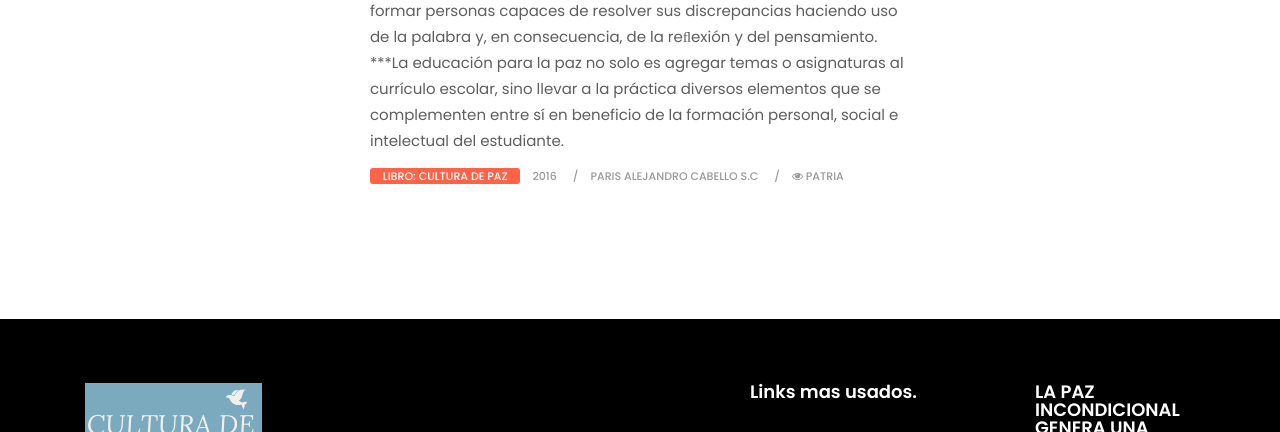
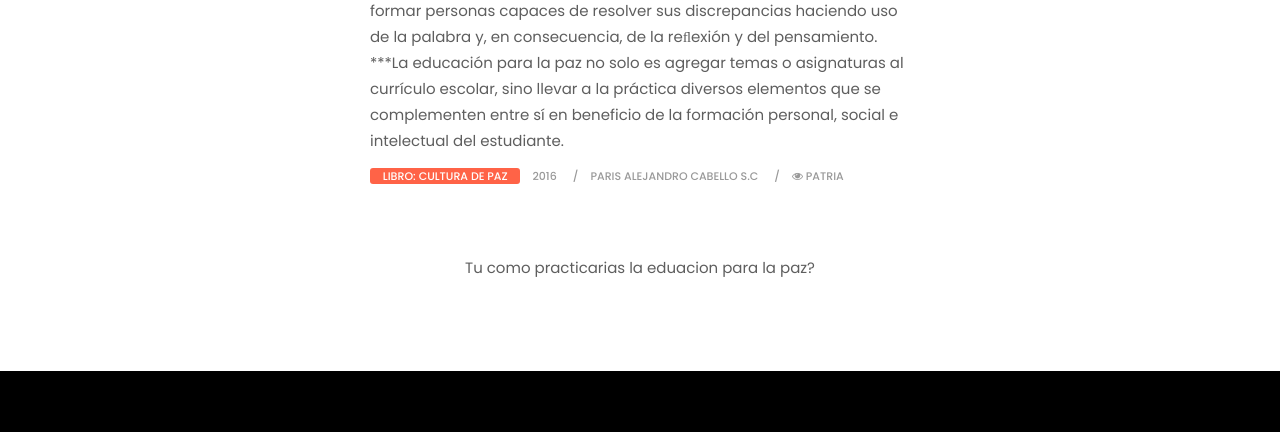
Before and after one commit to ismaelmedrano/blog, a plain HTML site: page index.html in a window 1280 px wide. Shown: the part 5352-5784 px from the top of the page. Drawn offline with Linux system fonts and the light colour scheme.

Commit message:
Update index.html

```diff
--- a/index.html
+++ b/index.html
@@ -458,7 +458,7 @@
                     </div><!-- end col -->
                 </div><!-- end row -->
             </div><!-- end container -->
-
+            <p align="center"> Tu como practicarias la eduacion para la paz?</p>
             <div class = "fb-comments" data-href = "http://192.168.0.7/blog/tech-index.html" data-width = "100%" data-numposts = "1" >
 
         </section>
```
